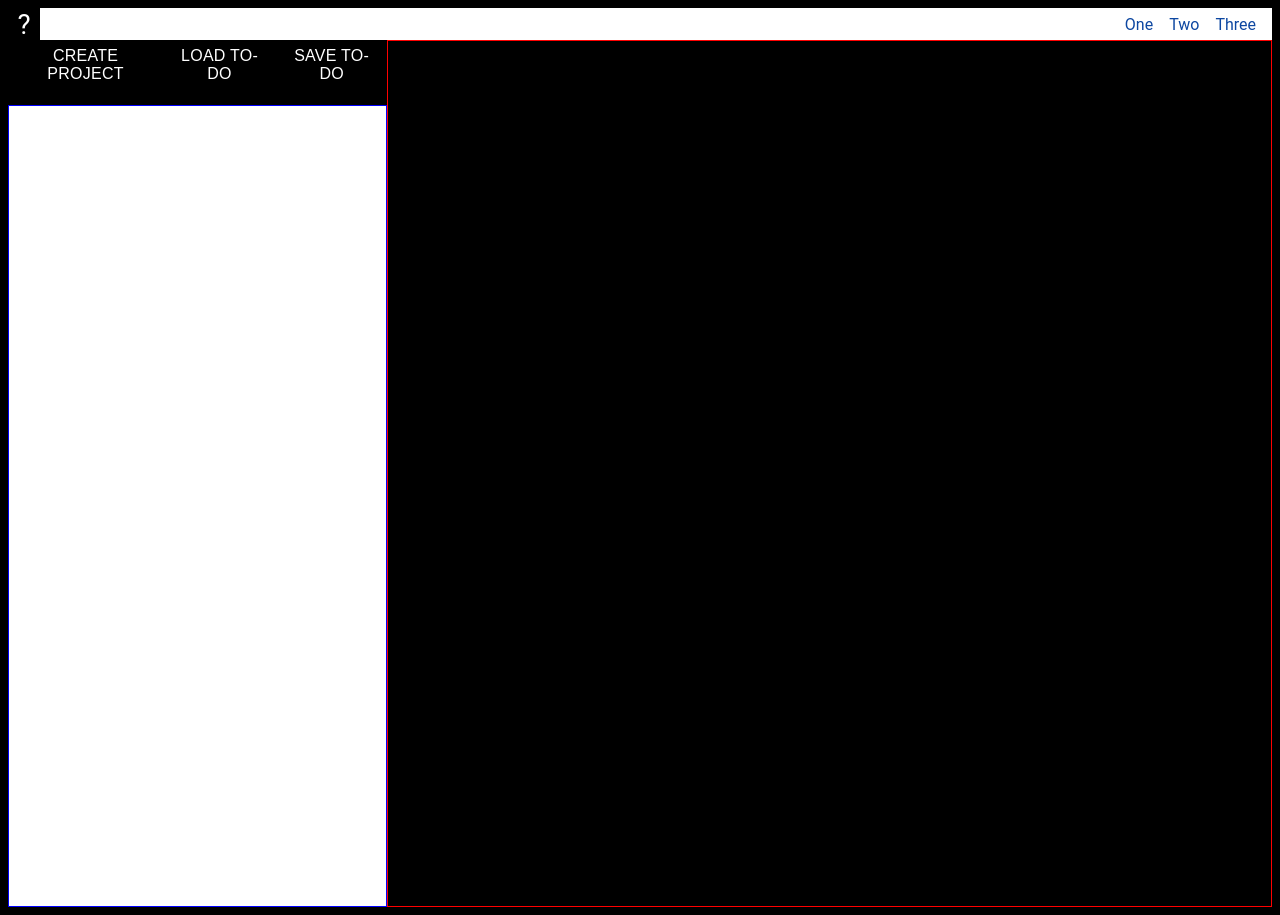
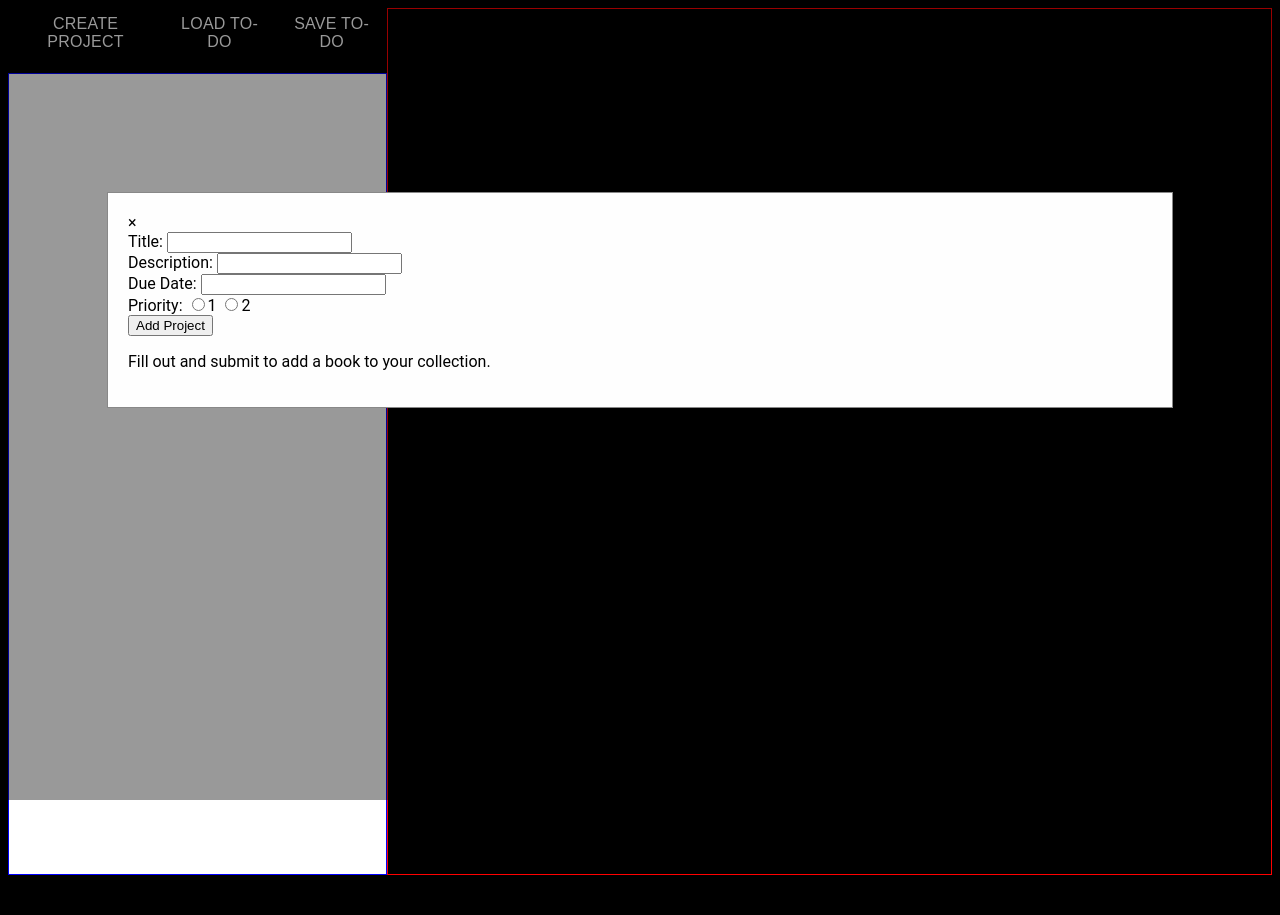
Before and after one commit to koppenj/todo, a website built with webpack: page dist/index.html in a window 1280 px wide. Both pictures are taken after a click on the button "CREATE PROJECT". After the commit the page ends 883 px from the top, so only its background shows below. Built offline with nearby package versions, Linux system fonts and the light colour scheme.

Commit message:
Shaping form to add new project to list

```diff
--- a/src/createProject.js
+++ b/src/createProject.js
@@ -6,3 +6,22 @@ class Project {
     this.priority = priority;
   }
 }
+
+const projectList = [];
+
+const formModal = document.getElementById('formModal');
+const createBtn = document.getElementById('createProject');
+
+function createProject() {
+  const project = new Project(
+    document.querySelector('#title').value,
+    document.querySelector('#description').value,
+    document.querySelector('#dueDate').value,
+    document.querySelector('#priority').value,
+  );
+  projectList.push(project);
+}
+
+createBtn.addEventListener('click', () => {
+  formModal.style.display = 'block';
+});
--- a/src/index.js
+++ b/src/index.js
@@ -1,15 +1,6 @@
 import './styles.css';
 console.log('Hello There General Kenobi');
-import logo from "./img/logo.png";
-
-
-const container = document.getElementById('controlPanel');
-const logoImg = new Image();
-logoImg.src = logo;
-logoImg.alt = 'logo';
-logoImg.id = 'logo';
-
-container.prepend(logoImg);
+import './createProject';
 // At page load, check localstorge for a saved to do list
 // Should probably remove save/load from action list and
 // turn it into a single button/header nav bar
--- a/src/styles.css
+++ b/src/styles.css
@@ -3,27 +3,33 @@ body {
   color: black;
   background-color: black;
 }
-nav#controlPanel {
-  display: flex;
-  justify-content: space-between;
-  height: 2em;
-  background-color: #FFF;
+
+.modal {
+  display: none;
+  position: fixed;
+  z-index: 1;
+  left: 0;
+  top: 0;
+  width: 100%;
+  height: 100%;
+  overflow: auto;
+  background-color: rgb(0,0,0);
+  background-color: rgba(0,0,0,0.4);
 }
 
-nav ul {
-  display: flex;
-  list-style: none;
-  align-items: center;
-  margin-right: 1em;
+.modalContent {
+  background-color: #fefefe;
+  margin: 15% auto;
+  padding: 20px;
+  border: 1px solid #888;
+  width: 80%;
 }
 
-nav li {
-  padding-left: 1rem;
-}
-
-nav a {
-  text-decoration: none;
-  color: #0d47a1
+.formModal {
+  background-color: slateblue;
+  margin: 10% auto;
+  padding: 5px;
+  border: 2px solid purple;
 }
 
 .container {
```
Also changed, not shown: dist/index.html.
